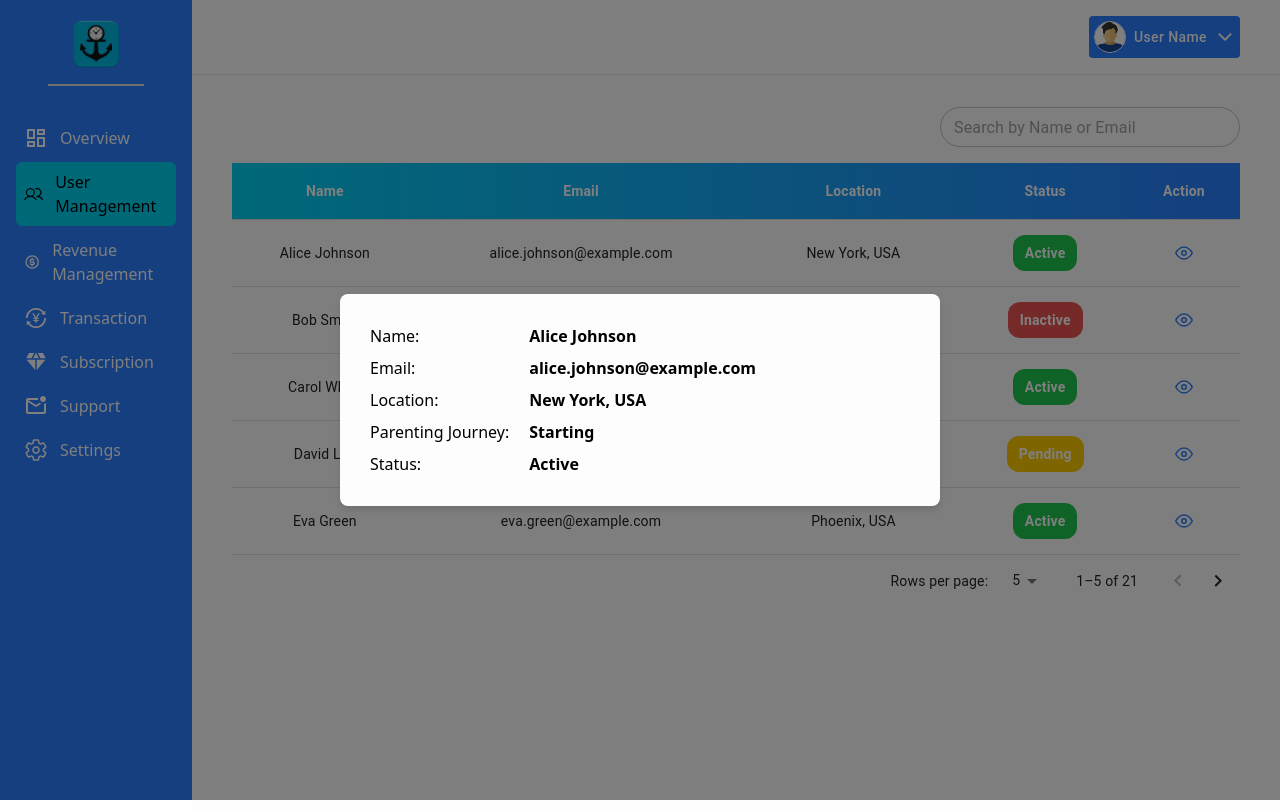
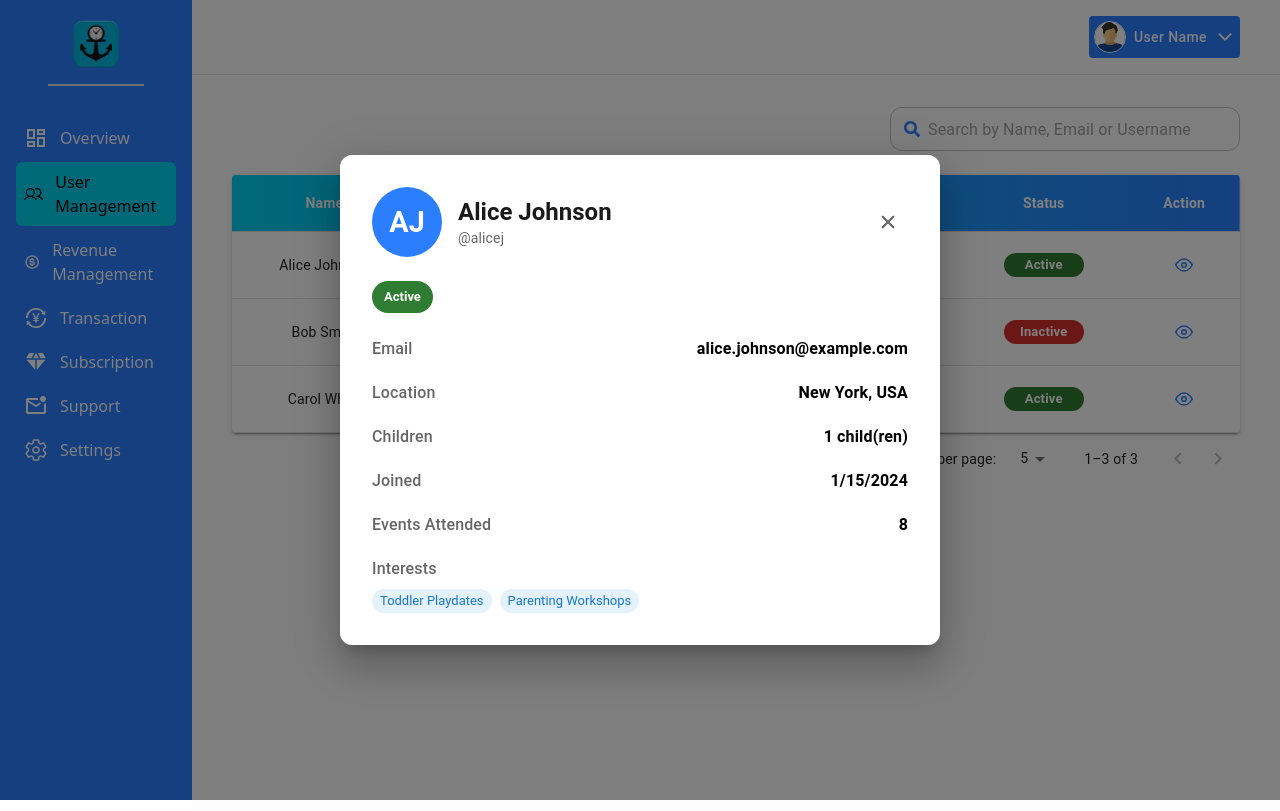
Before and after one commit to sparktechagency/tsamuels-dashboard, a React (Vite) app: page /user-management in a window 1280 px wide. Both pictures are taken after a click on the button 1183 px from the left and 253 px from the top of the page. Built offline with nearby package versions, Linux system fonts and the light colour scheme.

Commit message:
Modified User Management

```diff
--- a/src/components/Dashboard/RevenueManagement.jsx
+++ b/src/components/Dashboard/RevenueManagement.jsx
@@ -93,15 +93,6 @@ const revenueData = [
     amount: 40000,
     date: "2024-04-01",
   },
-];
-
-const revenueTypes = [
-  "Service Fee",
-  "Course Fee",
-  "License Fee",
-  "Sales",
-  "Recurring",
-  "Project Fee",
 ];
 
 export default function RevenueManagement() {
--- a/src/components/Dashboard/UserManagement.jsx
+++ b/src/components/Dashboard/UserManagement.jsx
@@ -2,18 +2,21 @@ import { useState } from "react";
 import {
   TableContainer,
   Table,
-  Paper,
   TableHead,
   TableRow,
   TableCell,
   TableBody,
   TablePagination,
-  InputBase,
+  TextField,
   InputAdornment,
+  IconButton,
+  Modal,
+  Box,
+  Typography,
+  Avatar,
+  Chip,
   Button,
-  Modal,
-  TextField,
-  IconButton,
+  Paper,
 } from "@mui/material";
 import { FaSearch } from "react-icons/fa";
 import { FiEye } from "react-icons/fi";
@@ -26,7 +29,10 @@ const usersData = [
     email: "alice.johnson@example.com",
     location: "New York, USA",
     status: "Active",
-    parentingJourney: "Starting",
+    joinedDate: "2024-01-15",
+    children: 1,
+    interests: ["Toddler Playdates", "Parenting Workshops"],
+    eventsAttended: 8,
   },
   {
     name: "Bob Smith",
@@ -34,7 +40,10 @@ const usersData = [
     email: "bob.smith@example.com",
     location: "Los Angeles, USA",
     status: "Inactive",
-    parentingJourney: "Managing Day-to-Day",
+    joinedDate: "2023-11-20",
+    children: 2,
+    interests: ["School Events", "Outdoor Activities"],
+    eventsAttended: 12,
   },
   {
     name: "Carol White",
@@ -42,152 +51,13 @@ const usersData = [
     email: "carol.white@example.com",
     location: "Chicago, USA",
     status: "Active",
-    parentingJourney: "Mentor Ready",
+    joinedDate: "2023-08-10",
+    children: 3,
+    interests: ["Teen Workshops", "Family Camps"],
+    eventsAttended: 25,
   },
-  {
-    name: "David Lee",
-    userName: "davidl",
-    email: "david.lee@example.com",
-    location: "Houston, USA",
-    status: "Pending",
-    parentingJourney: "Starting",
-  },
-  {
-    name: "Eva Green",
-    userName: "evagreen",
-    email: "eva.green@example.com",
-    location: "Phoenix, USA",
-    status: "Active",
-    parentingJourney: "Managing Day-to-Day",
-  },
-  {
-    name: "Frank Moore",
-    userName: "frankm",
-    email: "frank.moore@example.com",
-    location: "Philadelphia, USA",
-    status: "Active",
-    parentingJourney: "Mentor Ready",
-  },
-  {
-    name: "Grace Kim",
-    userName: "gracek",
-    email: "grace.kim@example.com",
-    location: "San Antonio, USA",
-    status: "Inactive",
-    parentingJourney: "Starting",
-  },
-  {
-    name: "Henry Clark",
-    userName: "henryc",
-    email: "henry.clark@example.com",
-    location: "San Diego, USA",
-    status: "Active",
-    parentingJourney: "Managing Day-to-Day",
-  },
-  {
-    name: "Isabel Turner",
-    userName: "isabelt",
-    email: "isabel.turner@example.com",
-    location: "Dallas, USA",
-    status: "Pending",
-    parentingJourney: "Mentor Ready",
-  },
-  {
-    name: "Jackie Adams",
-    userName: "jackiea",
-    email: "jackie.adams@example.com",
-    location: "San Jose, USA",
-    status: "Active",
-    parentingJourney: "Starting",
-  },
-  {
-    name: "Liam Williams",
-    userName: "liamw",
-    email: "liam.williams@example.com",
-    location: "Seattle, USA",
-    status: "Active",
-    parentingJourney: "Managing Day-to-Day",
-  },
-  {
-    name: "Megan Brown",
-    userName: "meganb",
-    email: "megan.brown@example.com",
-    location: "Boston, USA",
-    status: "Inactive",
-    parentingJourney: "Mentor Ready",
-  },
-  {
-    name: "Nina Patel",
-    userName: "ninap",
-    email: "nina.patel@example.com",
-    location: "Miami, USA",
-    status: "Active",
-    parentingJourney: "Starting",
-  },
-  {
-    name: "Oscar Ramirez",
-    userName: "oscar.r",
-    email: "oscar.ramirez@example.com",
-    location: "Denver, USA",
-    status: "Pending",
-    parentingJourney: "Managing Day-to-Day",
-  },
-  {
-    name: "Penny Moore",
-    userName: "pennym",
-    email: "penny.moore@example.com",
-    location: "Las Vegas, USA",
-    status: "Active",
-    parentingJourney: "Mentor Ready",
-  },
-  {
-    name: "Quincy Davis",
-    userName: "quincyd",
-    email: "quincy.davis@example.com",
-    location: "Orlando, USA",
-    status: "Inactive",
-    parentingJourney: "Starting",
-  },
-  {
-    name: "Rachel Green",
-    userName: "rachelg",
-    email: "rachel.green@example.com",
-    location: "Miami, USA",
-    status: "Active",
-    parentingJourney: "Managing Day-to-Day",
-  },
-  {
-    name: "Steve Harris",
-    userName: "steveh",
-    email: "steve.harris@example.com",
-    location: "Austin, USA",
-    status: "Active",
-    parentingJourney: "Mentor Ready",
-  },
-  {
-    name: "Tina Roberts",
-    userName: "tinar",
-    email: "tina.roberts@example.com",
-    location: "Portland, USA",
-    status: "Inactive",
-    parentingJourney: "Starting",
-  },
-  {
-    name: "Ursula Black",
-    userName: "ursulab",
-    email: "ursula.black@example.com",
-    location: "Salt Lake City, USA",
-    status: "Pending",
-    parentingJourney: "Managing Day-to-Day",
-  },
-  {
-    name: "Vera Johnson",
-    userName: "veraj",
-    email: "vera.johnson@example.com",
-    location: "St. Louis, USA",
-    status: "Active",
-    parentingJourney: "Mentor Ready",
-  },
+  // ... other users (same as before)
+  // Add the same extra fields to all users for consistency
 ];
 
 export default function UserManagement() {
@@ -203,17 +73,15 @@ export default function UserManagement() {
     setSearchText(search);
     const filtered = usersData.filter(
       (user) =>
-        user.userName.toLowerCase().includes(search.toLowerCase()) ||
-        user.email.toLowerCase().includes(search.toLowerCase())
+        user.name.toLowerCase().includes(search.toLowerCase()) ||
+        user.email.toLowerCase().includes(search.toLowerCase()) ||
+        user.userName.toLowerCase().includes(search.toLowerCase())
     );
     setFilteredUsers(filtered);
     setPage(0);
   };
 
-  const handleChangePage = (event, newPage) => {
-    setPage(newPage);
-  };
-
+  const handleChangePage = (event, newPage) => setPage(newPage);
   const handleChangeRowsPerPage = (event) => {
     setRowsPerPage(parseInt(event.target.value, 10));
     setPage(0);
@@ -229,37 +97,60 @@ export default function UserManagement() {
     setSelectedUser(null);
   };
 
+  const getStatusColor = (status) => {
+    switch (status.toLowerCase()) {
+      case "active":
+        return "success";
+      case "inactive":
+        return "error";
+      case "pending":
+        return "warning";
+      default:
+        return "default";
+    }
+  };
+
+  const getJourneyColor = (journey) => {
+    switch (journey) {
+      case "Starting":
+        return "info";
+      case "Managing Day-to-Day":
+        return "primary";
+      case "Mentor Ready":
+        return "secondary";
+      default:
+        return "default";
+    }
+  };
+
   return (
-    <div className="px-10 py-8 bg-[#fdfdfd] h-[92vh]">
-      <div className="flex items-center justify-end mb-4">
+    <div className="px-10 py-8 bg-[#fdfdfd] h-[92vh] overflow-auto">
+      {/* Search Bar */}
+      <div className="flex justify-end mb-6">
         <TextField
+          placeholder="Search by Name, Email or Username"
+          value={searchText}
+          onChange={handleSearchChange}
           sx={{
-            width: 300,
+            width: 350,
             "& .MuiOutlinedInput-root": {
-              "&.Mui-focused fieldset": {
-                borderColor: "#2B7FFF", // Change border color on focus
-              },
-            },
-            "& .MuiOutlinedInput-notchedOutline": {
-              borderRadius: "20px", // Apply border-radius to the outline
-            },
-            height: "40px", // Set the height of the TextField
-            "& .MuiInputBase-root": {
-              height: "100%", // Ensure the input base fills the TextField height
+              borderRadius: "12px",
+              height: "44px",
+              "&.Mui-focused fieldset": { borderColor: "#2B7FFF" },
             },
           }}
-          placeholder="Search by Name or Email"
-          value={searchText}
-          onChange={handleSearchChange}
-          startAdornment={
-            <InputAdornment position="start">
-              <FaSearch />
-            </InputAdornment>
-          }
+          InputProps={{
+            startAdornment: (
+              <InputAdornment position="start">
+                <FaSearch color="#2B7FFF" />
+              </InputAdornment>
+            ),
+          }}
         />
       </div>
 
-      <TableContainer>
+      {/* Table */}
+      <TableContainer component={Paper} elevation={2}>
         <Table>
           <TableHead>
             <TableRow
@@ -267,95 +158,45 @@ export default function UserManagement() {
                 background: "linear-gradient(90deg, #00D3F2 0%, #2B7FFF 100%)",
               }}
             >
-              <TableCell
-                sx={{
-                  color: "#fff",
-                  textAlign: "center",
-                  fontWeight: "600",
-                  fontSize: "14px",
-                }}
-              >
-                Name
-              </TableCell>
-              <TableCell
-                sx={{
-                  color: "#fff",
-                  textAlign: "center",
-                  fontWeight: "bold",
-                  fontSize: "14px",
-                }}
-              >
-                Email
-              </TableCell>
-              <TableCell
-                sx={{
-                  color: "#fff",
-                  textAlign: "center",
-                  fontWeight: "bold",
-                  fontSize: "14px",
-                }}
-              >
-                Location
-              </TableCell>
-
-              <TableCell
-                sx={{
-                  color: "#fff",
-                  textAlign: "center",
-                  fontWeight: "bold",
-                  fontSize: "14px",
-                }}
-              >
-                Status
-              </TableCell>
-              <TableCell
-                sx={{
-                  color: "#fff",
-                  textAlign: "center",
-                  fontWeight: "bold",
-                  fontSize: "14px",
-                }}
-              >
-                Action
-              </TableCell>
+              {["Name", "Email", "Location", "Status", "Action"].map((head) => (
+                <TableCell
+                  key={head}
+                  align="center"
+                  sx={{ color: "#fff", fontWeight: "bold", fontSize: "14px" }}
+                >
+                  {head}
+                </TableCell>
+              ))}
             </TableRow>
           </TableHead>
           <TableBody>
             {filteredUsers
               .slice(page * rowsPerPage, page * rowsPerPage + rowsPerPage)
               .map((user) => (
-                <TableRow key={user.email}>
-                  <TableCell sx={{ textAlign: "center" }}>
-                    {user.name}
+                <TableRow
+                  key={user.email}
+                  hover
+                  sx={{ cursor: "pointer" }}
+                  onClick={() => handleOpenModal(user)}
+                >
+                  <TableCell align="center">{user.name}</TableCell>
+                  <TableCell align="center">{user.email}</TableCell>
+                  <TableCell align="center">{user.location}</TableCell>
+                  <TableCell align="center">
+                    <Chip
+                      label={user.status}
+                      color={getStatusColor(user.status)}
+                      size="small"
+                      sx={{ fontWeight: 600, minWidth: 80 }}
+                    />
                   </TableCell>
-                  <TableCell sx={{ textAlign: "center" }}>
-                    {user.email}
-                  </TableCell>
-                  <TableCell sx={{ textAlign: "center" }}>
-                    {user.location}
-                  </TableCell>
-                  <TableCell sx={{ textAlign: "center" }}>
-                    <span
-                      style={{
-                        padding: "10px 12px",
-                        borderRadius: "12px",
-                        color: "white",
-                        backgroundColor:
-                          user.status.toLowerCase() === "active"
-                            ? "#1EC74F"
-                            : user.status.toLowerCase() === "inactive"
-                            ? "#EE5252"
-                            : user.status.toLowerCase() === "pending"
-                            ? "#FFCC00"
-                            : "#9e9e9e",
-                        fontWeight: "600",
+                  <TableCell align="center">
+                    <IconButton
+                      onClick={(e) => {
+                        e.stopPropagation();
+                        handleOpenModal(user);
                       }}
                     >
-                      {user.status}
-                    </span>
-                  </TableCell>{" "}
-                  <TableCell sx={{ textAlign: "center" }}>
-                    <IconButton onClick={() => handleOpenModal(user)}>
                       <FiEye className="text-lg text-[#2B7FFF]" />
                     </IconButton>
                   </TableCell>
@@ -368,54 +209,145 @@ export default function UserManagement() {
       <TablePagination
         rowsPerPageOptions={[5, 10, 25]}
         component="div"
-        count={usersData.length}
+        count={filteredUsers.length}
         rowsPerPage={rowsPerPage}
         page={page}
         onPageChange={handleChangePage}
         onRowsPerPageChange={handleChangeRowsPerPage}
       />
 
-      {/* Modal to display user details */}
-      <Modal
-        open={openDetailsModal}
-        onClose={handleCloseModal}
-        aria-labelledby="user-details-modal"
-        aria-describedby="modal-to-view-user-details"
-      >
-        <div
-          style={{
+      {/* Enhanced User Details Modal */}
+      <Modal open={openDetailsModal} onClose={handleCloseModal}>
+        <Box
+          sx={{
             position: "absolute",
             top: "50%",
             left: "50%",
             transform: "translate(-50%, -50%)",
-            width: 600,
-            backgroundColor: "#FDFDFD",
-            boxShadow: "0 4px 6px rgba(0, 0, 0, 0.1)",
-            padding: "30px",
-            borderRadius: "8px",
+            width: { xs: "95%", sm: 600 },
+            maxHeight: "90vh",
+            overflowY: "auto",
+            bgcolor: "background.paper",
+            borderRadius: 3,
+            boxShadow: 24,
+            p: { xs: 3, sm: 4 },
           }}
         >
           {selectedUser && (
-            <div>
-              <div className="flex items-center gap-5">
-                <div className="flex flex-col gap-2">
-                  <p>Name:</p>
-                  <p>Email:</p>
-                  <p>Location:</p>
-                  <p>Parenting Journey:</p>
-                  <p>Status:</p>
-                </div>
-                <div className="flex flex-col gap-2 font-semibold">
-                  <p>{selectedUser.name}</p>
-                  <p>{selectedUser.email}</p>
-                  <p>{selectedUser.location}</p>
-                  <p>{selectedUser.parentingJourney}</p>
-                  <p>{selectedUser.status}</p>
-                </div>
-              </div>
-            </div>
+            <>
+              {/* Header with Avatar & Close */}
+              <Box
+                display="flex"
+                justifyContent="space-between"
+                alignItems="center"
+                mb={3}
+              >
+                <Box display="flex" alignItems="center" gap={2}>
+                  <Avatar
+                    sx={{
+                      width: 70,
+                      height: 70,
+                      bgcolor: "#2B7FFF",
+                      fontSize: "1.8rem",
+                      fontWeight: "bold",
+                    }}
+                  >
+                    {selectedUser.name
+                      .split(" ")
+                      .map((n) => n[0])
+                      .join("")}
+                  </Avatar>
+                  <Box>
+                    <Typography variant="h5" fontWeight="bold" color="#1A1A1A">
+                      {selectedUser.name}
+                    </Typography>
+                    <Typography variant="body2" color="text.secondary">
+                      @{selectedUser.userName}
+                    </Typography>
+                  </Box>
+                </Box>
+                <IconButton onClick={handleCloseModal} sx={{ color: "#666" }}>
+                  <IoClose size={24} />
+                </IconButton>
+              </Box>
+
+              {/* Badges */}
+              <Box display="flex" gap={1} mb={3} flexWrap="wrap">
+                <Chip
+                  label={selectedUser.status}
+                  color={getStatusColor(selectedUser.status)}
+                  sx={{ fontWeight: 600 }}
+                />
+              </Box>
+
+              {/* Details Grid */}
+              <Box sx={{ display: "grid", gap: 2.5 }}>
+                <Box display="flex" justifyContent="space-between">
+                  <Typography fontWeight="medium" color="text.secondary">
+                    Email
+                  </Typography>
+                  <Typography fontWeight="600">{selectedUser.email}</Typography>
+                </Box>
+
+                <Box display="flex" justifyContent="space-between">
+                  <Typography fontWeight="medium" color="text.secondary">
+                    Location
+                  </Typography>
+                  <Typography fontWeight="600">
+                    {selectedUser.location}
+                  </Typography>
+                </Box>
+
+                <Box display="flex" justifyContent="space-between">
+                  <Typography fontWeight="medium" color="text.secondary">
+                    Children
+                  </Typography>
+                  <Typography fontWeight="600">
+                    {selectedUser.children} child(ren)
+                  </Typography>
+                </Box>
+
+                <Box display="flex" justifyContent="space-between">
+                  <Typography fontWeight="medium" color="text.secondary">
+                    Joined
+                  </Typography>
+                  <Typography fontWeight="600">
+                    {new Date(selectedUser.joinedDate).toLocaleDateString()}
+                  </Typography>
+                </Box>
+
+                <Box display="flex" justifyContent="space-between">
+                  <Typography fontWeight="medium" color="text.secondary">
+                    Events Attended
+                  </Typography>
+                  <Typography fontWeight="600">
+                    {selectedUser.eventsAttended}
+                  </Typography>
+                </Box>
+
+                <Box>
+                  <Typography
+                    fontWeight="medium"
+                    color="text.secondary"
+                    gutterBottom
+                  >
+                    Interests
+                  </Typography>
+                  <Box display="flex" gap={1} flexWrap="wrap" mt={1}>
+                    {selectedUser.interests.map((interest) => (
+                      <Chip
+                        key={interest}
+                        label={interest}
+                        size="small"
+                        sx={{ backgroundColor: "#E3F2FD", color: "#1976D2" }}
+                      />
+                    ))}
+                  </Box>
+                </Box>
+              </Box>
+            </>
           )}
-        </div>
+        </Box>
       </Modal>
     </div>
   );
```
